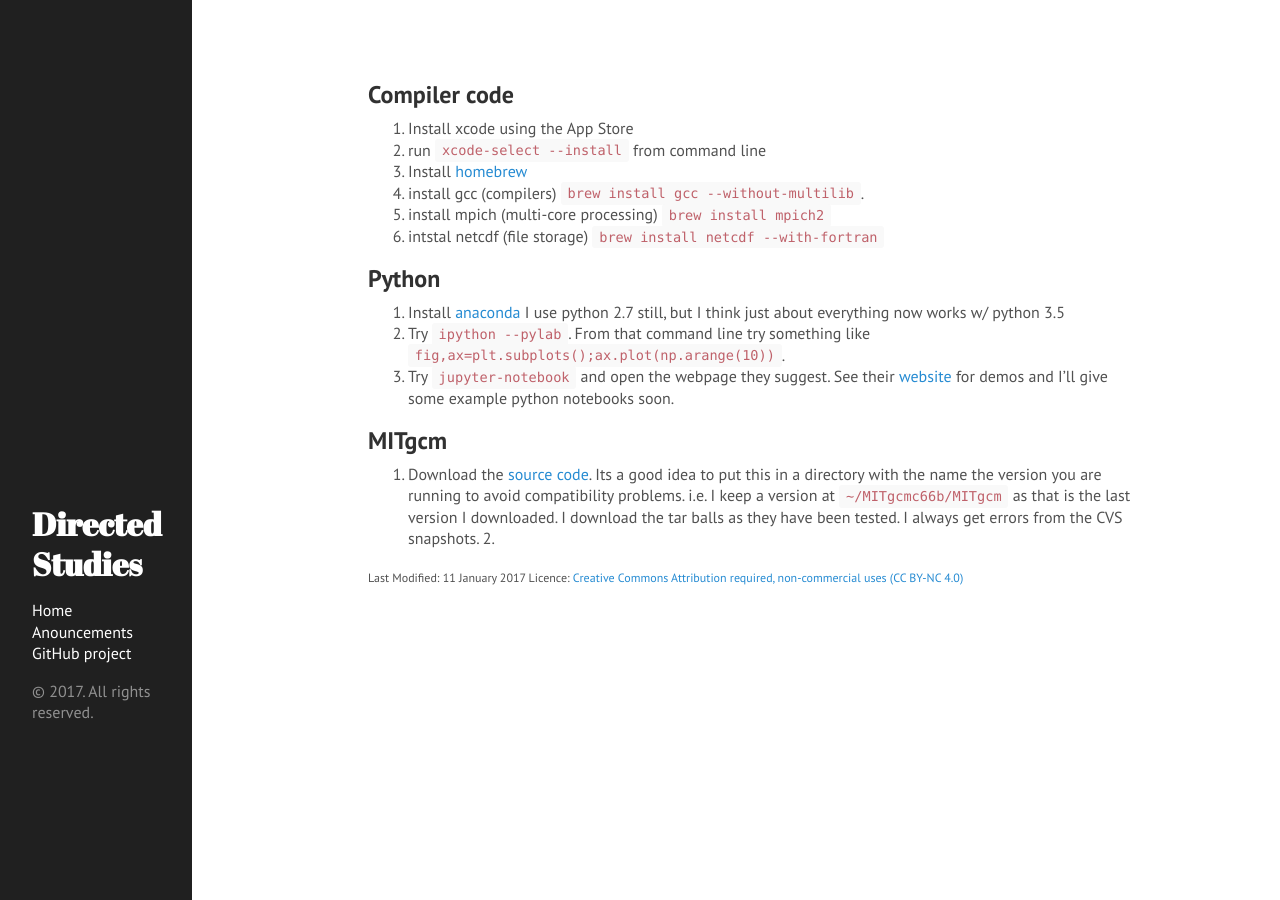
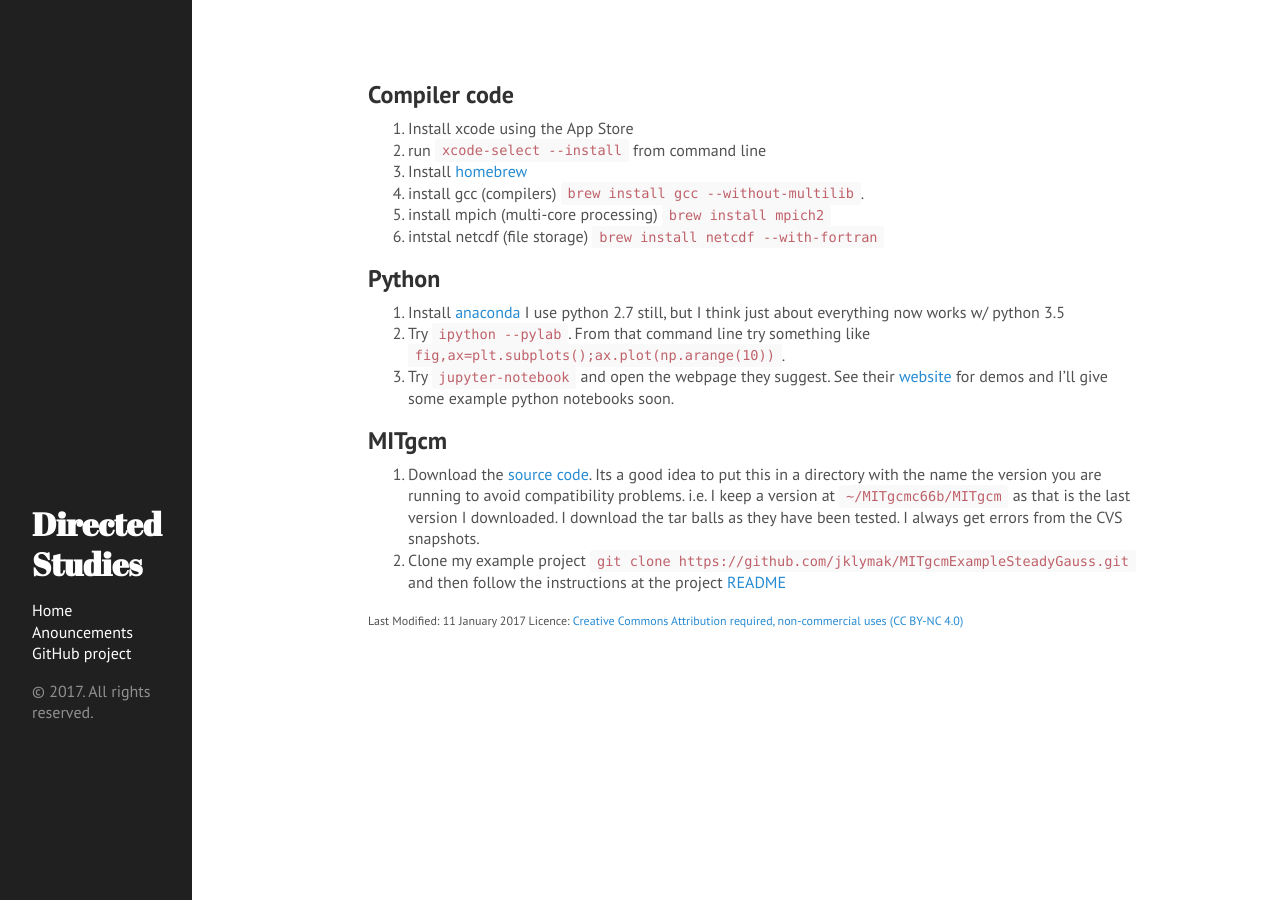
Before and after one commit to jklymak/DirStu17, a Jekyll site: the page built from docs/Projects/install.md, in a window 1280 px wide. Built offline with Jekyll 4.4.1, drawn with Linux system fonts in a browser that asks for light colours.

Commit message:
Started Project 1

```diff
--- a/docs/Projects/install.md
+++ b/docs/Projects/install.md
@@ -21,4 +21,4 @@ title: Installing (Dir Studies 2017)
 ## MITgcm
 
    1. Download the [source code](http://mitgcm.org/public/source_code.html).  Its a good idea to put this in a directory with the name the version you are running to avoid compatibility problems.  i.e. I keep a version at `~/MITgcmc66b/MITgcm` as that is the last version I downloaded.  I download the tar balls as they have been tested.  I always get errors from the CVS snapshots.
-   2.
+   2. Clone my example project `git clone https://github.com/jklymak/MITgcmExampleSteadyGauss.git` and then follow the instructions at the project [README](https://github.com/jklymak/MITgcmExampleSteadyGauss/blob/master/README.md)
```
